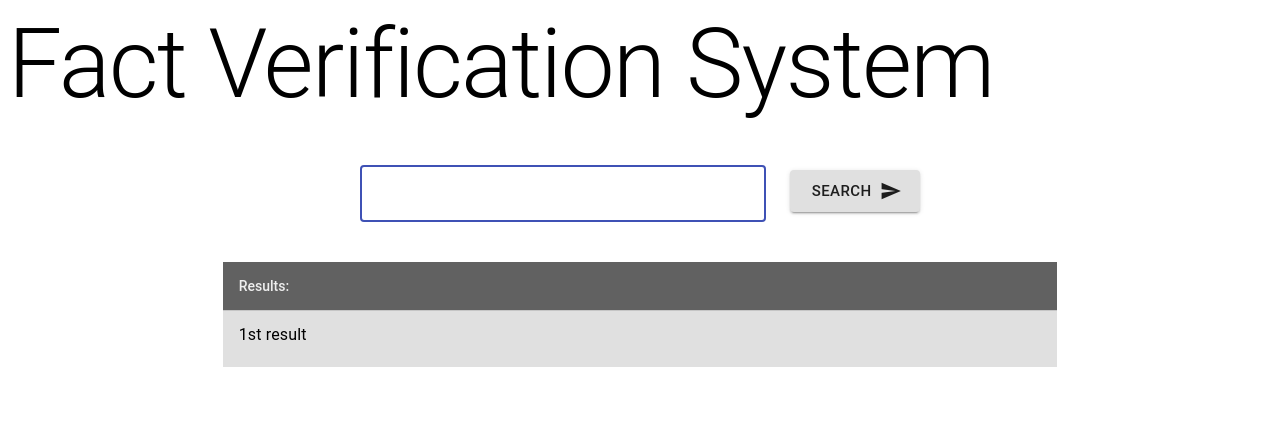
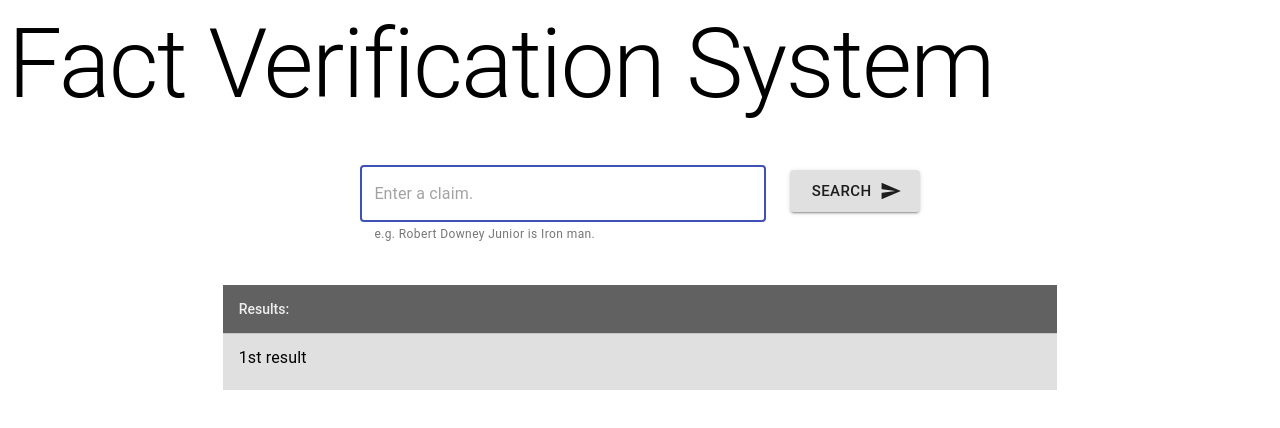
Before and after one commit to PrettyBabyMiki/verification-system-react, a React (Create React App) app: page / in a window 1280 px wide. Shown: the top 428 px of the page. Built offline with nearby package versions, Linux system fonts and the light colour scheme.

Commit message:
ADD enter key registered
enter key
placeholder and helper texts

```diff
--- a/src/components/ClaimInput.tsx
+++ b/src/components/ClaimInput.tsx
@@ -10,6 +10,12 @@ const textOnChange = (e: React.ChangeEvent<HTMLInputElement>) => {
     console.log(e.currentTarget.value)
 }
 
+function enterPressed(e: React.KeyboardEvent) {
+    if (e.key == "Enter") {
+        console.log("Enter key is pressed.")
+    };
+}
+
 export default function ClaimInput() {
     // const classes = useStyles();
     return (
@@ -19,7 +25,10 @@ export default function ClaimInput() {
         size='medium'
         fullWidth
         autoFocus
+        placeholder="Enter a claim."
+        helperText="e.g. Robert Downey Junior is Iron man."
         onChange={textOnChange}
+        onKeyPress={enterPressed}
         />
     );
 };
```
